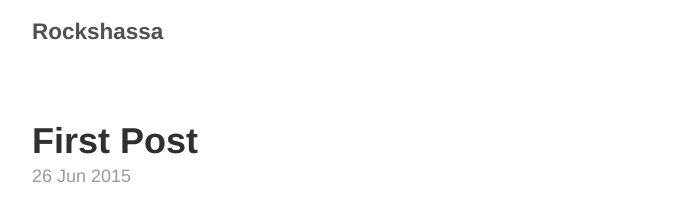
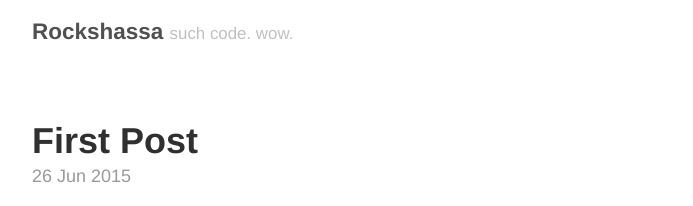
Before and after one commit to rockshassa/rockshassa.github.io, a Jekyll site: the page built from index.html, in a window 1280 px wide. Shown: the top 206 px of the page, without its empty margins (293-986 px from the left). Built offline with Jekyll 4.4.1, drawn with Linux system fonts in a browser that asks for light colours; the list of posts is cut into pages by our own code.

Commit message:
emoticon

```diff
--- a/_config.yml
+++ b/_config.yml
@@ -6,7 +6,7 @@ relative_permalinks: true
 
 # Setup
 title:               Rockshassa
-tagline:
+tagline:             such code. wow.
 url:                 http://rockshassa.com
 paginate:            1
 baseurl:             ""
```
Also changed, not shown: public/apple-touch-icon-precomposed.png, public/favicon.ico, 7 other files.
